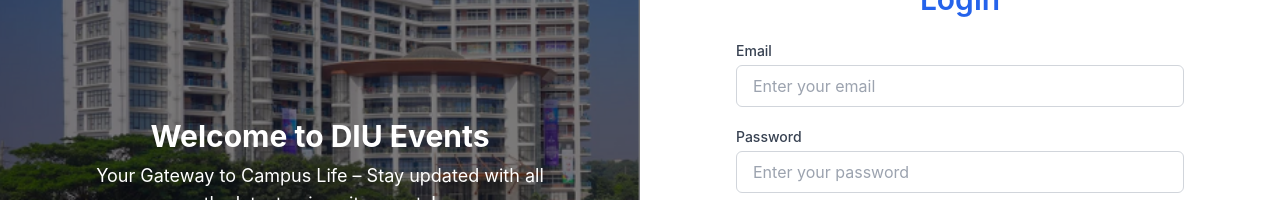
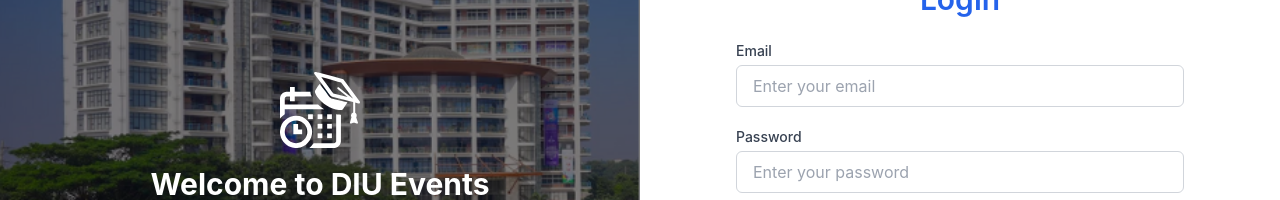
Before and after one commit to shakil-28/DIUEventsWeb, a React (Create React App) app: page / in a window 1280 px wide. Shown: the part 395-595 px from the top of the page. Built offline with nearby package versions, Linux system fonts and the light colour scheme; no server answers; the database is empty.

Commit message:
Logo added

```diff
--- a/src/pages/Login.js
+++ b/src/pages/Login.js
@@ -8,10 +8,17 @@
     <div className="min-h-screen flex flex-col md:flex-row bg-gray-100 dark:bg-gray-900 transition-colors duration-300">
 {/* Left Side with background image */}
 <div
-            className="hidden md:flex w-full md:w-1/2 bg-cover bg-center relative"
+  className="hidden md:flex w-full md:w-1/2 bg-cover bg-center relative shadow-inner-xl"
   style={{ backgroundImage: "url('/assets/images/LoginBackground.png')" }}
 >
   <div className="absolute inset-0 bg-black bg-opacity-50 flex flex-col justify-center items-center text-white p-8">
+
+    {/* Logo Image */}
+<img
+  src="/assets/images/darkLogo.svg"
+  alt="DIU Logo"
+  className="w-20 h-20 mb-4"
+/>
     <h2 className="text-3xl font-bold mb-2 text-center">Welcome to DIU Events</h2>
     <p className="text-lg text-center max-w-md">
       Your Gateway to Campus Life – Stay updated with all the latest university events!
```
Lines whose indentation alone changed are shown as unchanged.
